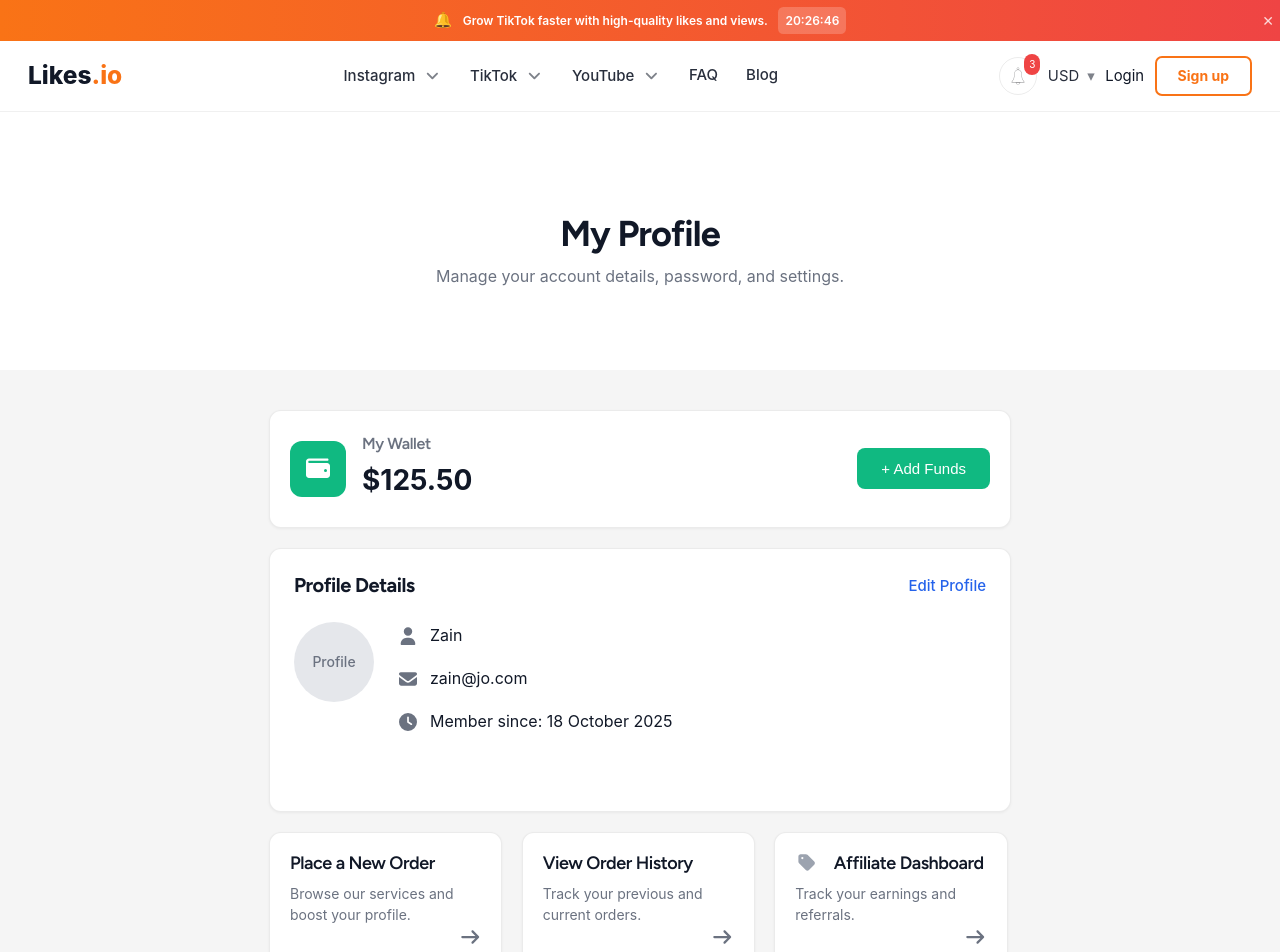
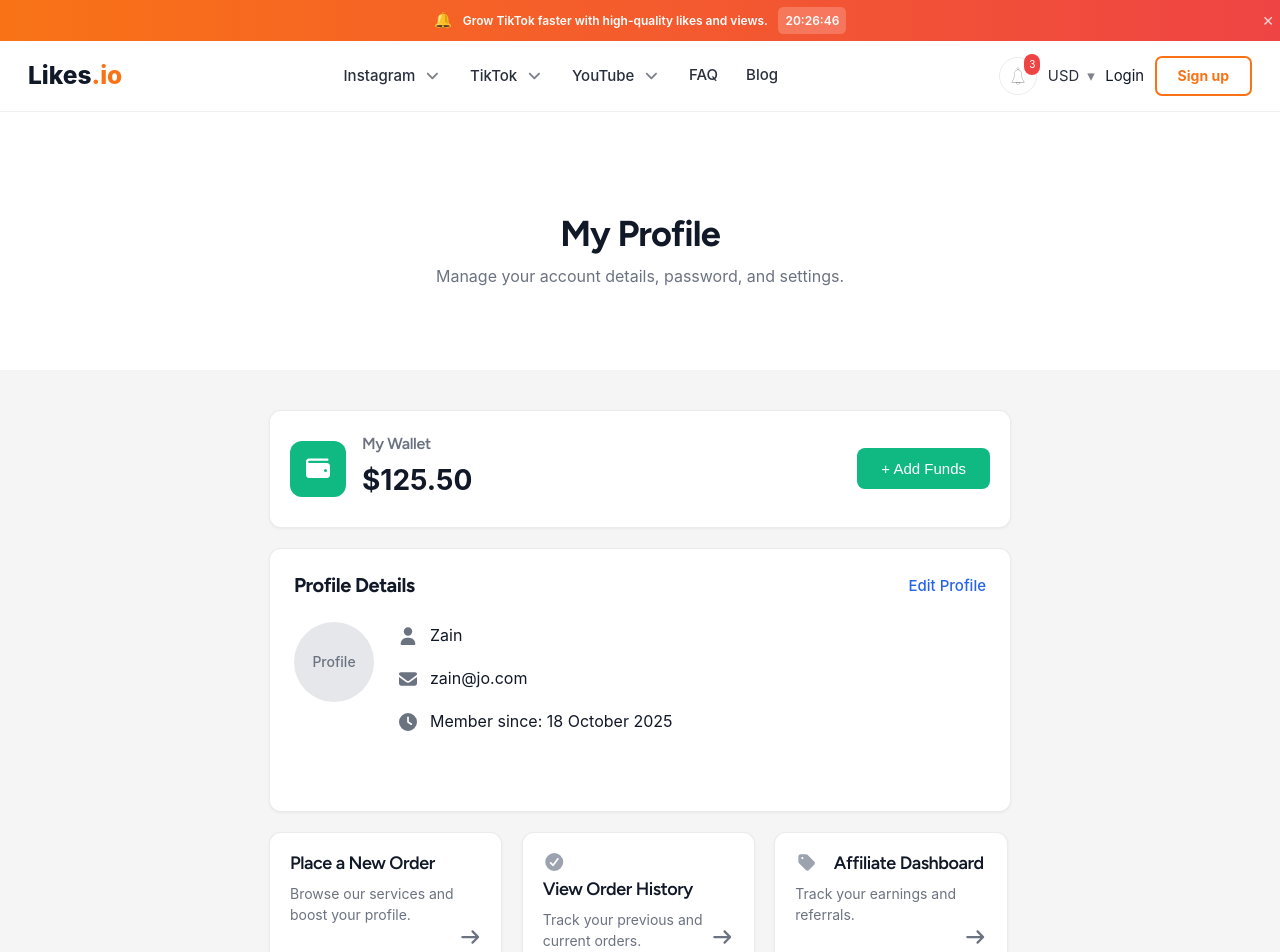
Before and after one commit to azursoldev/likes-io, a Next.js app: page /my-account in a window 1280 px wide. Shown: the top 952 px of the page. Built offline with nearby package versions, Linux system fonts and the light colour scheme; a web font is replaced by a local one.

Commit message:
Update MyAccount.tsx

```diff
--- a/app/components/MyAccount.tsx
+++ b/app/components/MyAccount.tsx
@@ -13,7 +13,7 @@ import {
   faArrowRight,
   faTag,
   faShoppingCart,
-  faFileCheck,
+  faCircleCheck,
 } from "@fortawesome/free-solid-svg-icons";
 import Header from "./Header";
 import Footer from "./Footer";
@@ -130,7 +130,7 @@ export default function MyAccount() {
                 </a>
                 <a href="/dashboard/orders" className="my-account-action-card">
                   <div className="action-card-content">
-                    <FontAwesomeIcon icon={faFileCheck} className="action-card-icon" />
+                    <FontAwesomeIcon icon={faCircleCheck} className="action-card-icon" />
                     <h3 className="action-card-title">View Order History</h3>
                     <p className="action-card-desc">Track your previous and current orders.</p>
                   </div>
```
